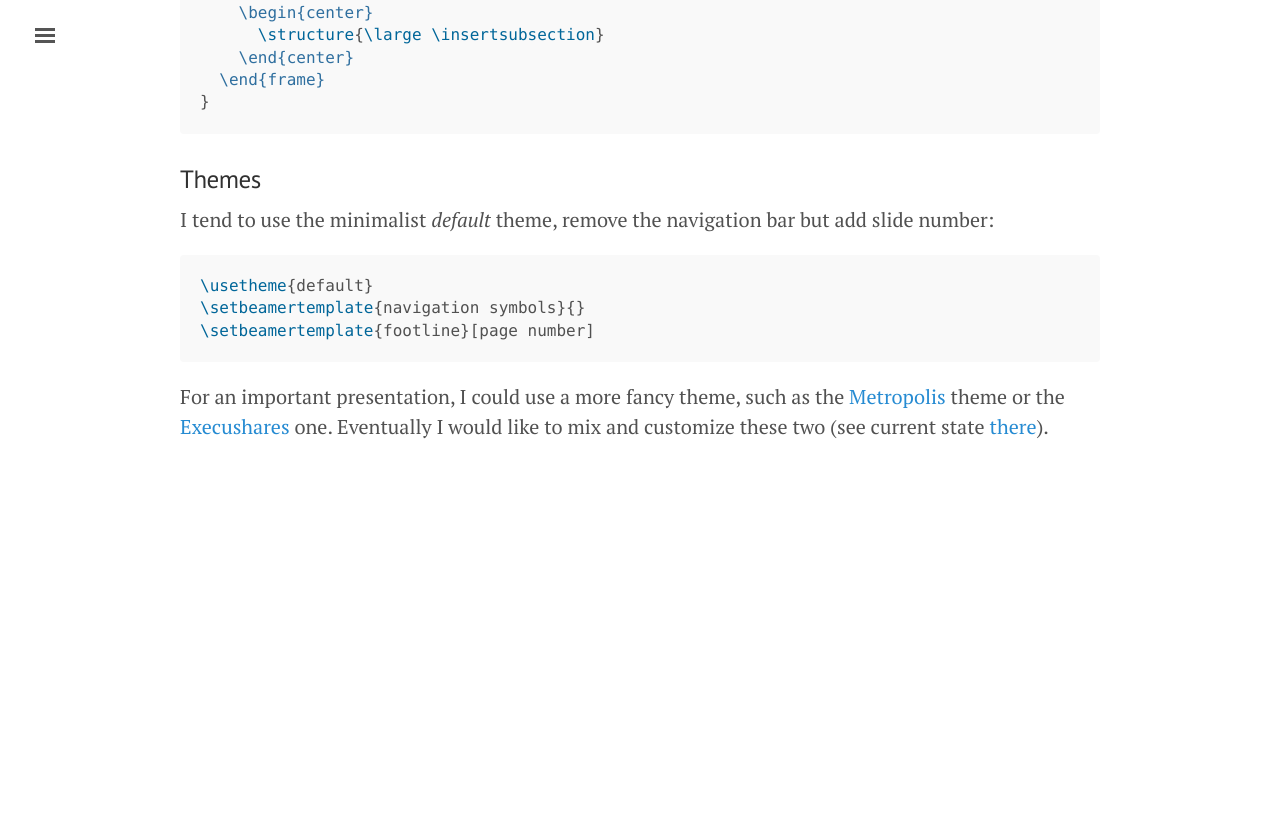
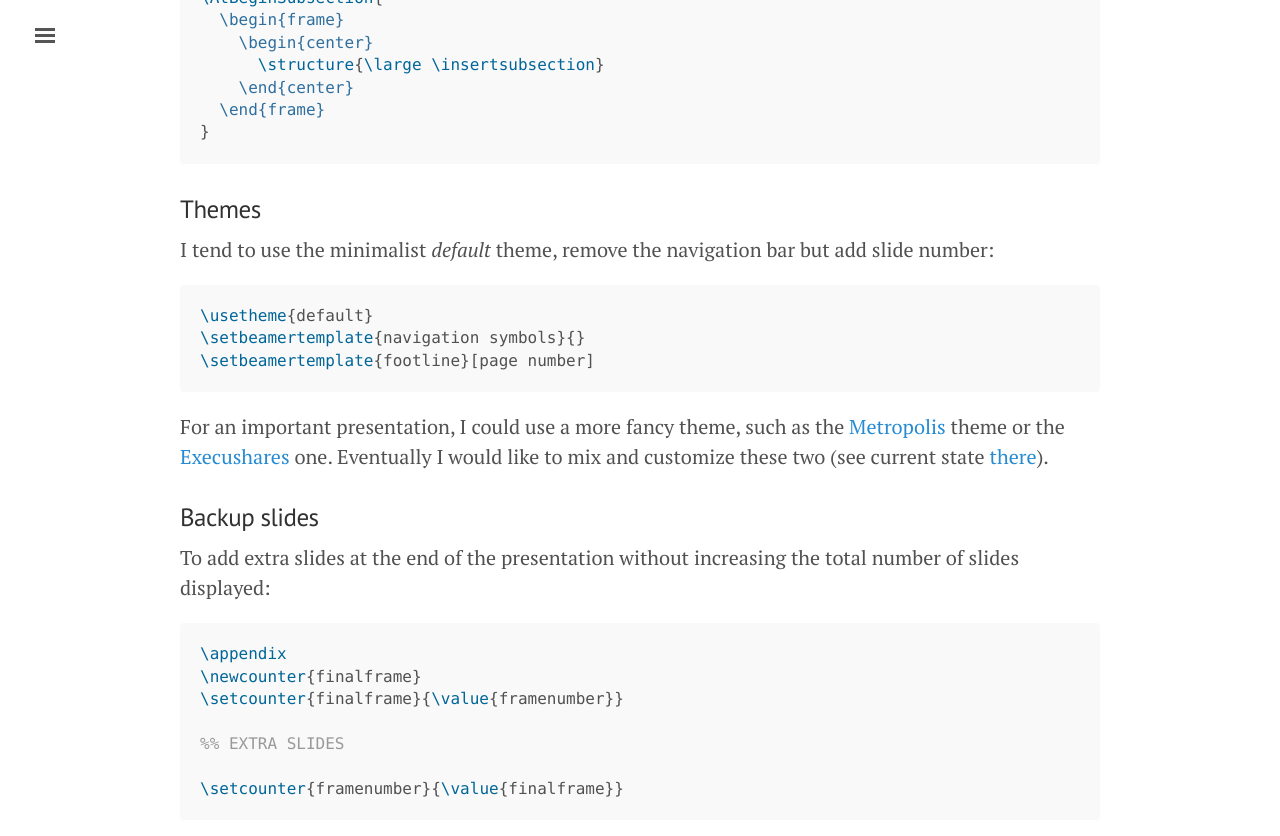
Before and after one commit to jmonlong/Hippocamplus, a Jekyll site: the page built from latex.md, in a window 1280 px wide and 900 px high, scrolled down 10250 px. Shown: the top 836 px of the window. Built offline with Jekyll 4.4.1, drawn with Linux system fonts in a browser that asks for light colours; nearby versions of some CDN libraries; before the commit the page ends 10772 px from its top, so only the background shows below that.

Commit message:
backup slides

```diff
--- a/latex.md
+++ b/latex.md
@@ -386,3 +386,17 @@ I tend to use the minimalist *default* theme, remove the navigation bar but add
 ~~~
 
 For an important presentation, I could use a more fancy theme, such as the [Metropolis](https://github.com/matze/mtheme) theme or the [Execushares](http://hamaluik.com/posts/better-beamer-themes/) one. Eventually I would like to mix and customize these two (see current state [there](https://github.com/jmonlong/Hippocamplus/blob/master/LaTeX/theme/beamerthemeMyExecushares.sty)).
+
+### Backup slides
+
+To add extra slides at the end of the presentation without increasing the total number of slides displayed:
+
+~~~latex
+\appendix
+\newcounter{finalframe}
+\setcounter{finalframe}{\value{framenumber}}
+
+%% EXTRA SLIDES
+
+\setcounter{framenumber}{\value{finalframe}}
+~~~
```
